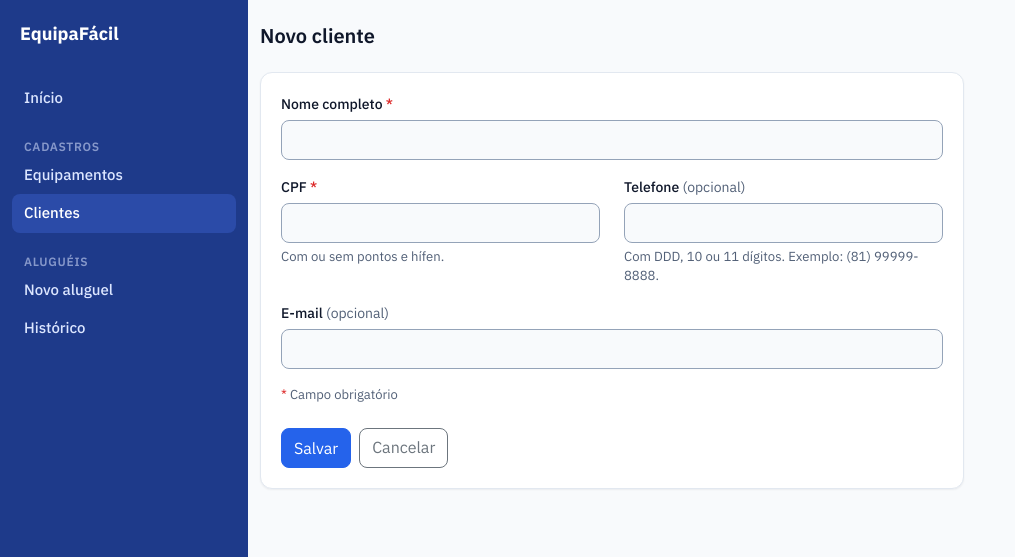
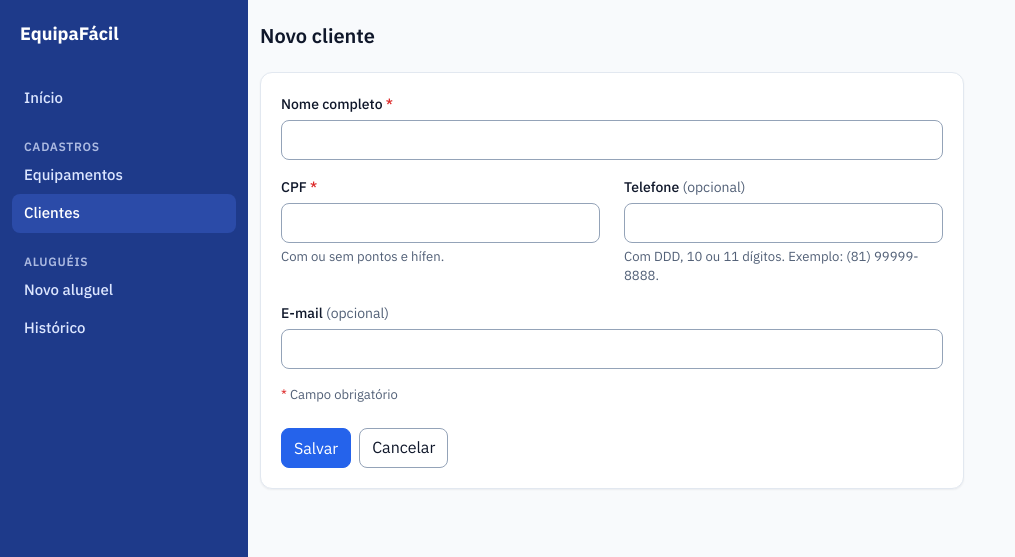
Before and after one commit to RickelmeDSC/equipafacil, a Django app: page /clientes/novo/ in a window 1280 px wide. Shown: the top 557 px of the page, without its empty margins (0-1015 px from the left). Run offline with Django 5.2, Linux system fonts and the light colour scheme; the visitor is signed in with stand-in values (Sample User, id 1); parts of the project's set-up code (start-up, migrations or seed data) failed here and were passed over; some libraries are stand-ins or nearby versions.

Commit message:
fix: alinha historico, botoes e alertas ao design system
Ajustes de frontend da auditoria 16A (EQF-19), sem alterar arquivos .py,
rotas, contexto ou testes:

- F02: no desktop (>= 992px), cabecalhos, selo de situacao e botao da
  linha podem quebrar em duas linhas; o historico cabe em 1280px e a
  coluna Acoes (Registrar devolucao) fica visivel. Abaixo de 992px a
  tabela segue com rolagem interna. Valores das tabelas em Plex Sans com
  tabular-nums (mono so para codigo e CPF). O ponto do selo fica colado
  a primeira palavra quando o texto quebra.
- F01: includes/campo.html agrupa os erros em um bloco com id
  "<auto_id>_error", o id que o Django 5.2 poe no aria-describedby.
- F03: btn-outline-secondary com os tokens (text, surface,
  border-strong); desabilitado em surface-2 e muted.
- F05/F06: alertas, textos de enfase e erro de campo com os tokens
  -soft/-text; linhas de tabela e campos em surface.
- F07/F08: contraste dos titulos de grupo do menu, do cartao em
  destaque, da nota do login e do link de salto; total previsto em
  Plex Sans 20px, em uma linha.

Verificado: check, 377 testes (24 pulados no SQLite), ruff, black,
collectstatic com manifest de producao e render das 10 telas de 320 a
1440px, sem rolagem horizontal nem erro de console.

Co-Authored-By: Claude Opus 5.5 <noreply@anthropic.com>

```diff
--- a/static/css/app.css
+++ b/static/css/app.css
@@ -147,6 +147,33 @@
   --bs-body-font-size: 0.9375rem;
   --bs-link-color: var(--ef-primary);
   --bs-link-hover-color: var(--ef-primary-hover);
+  /* O <a> do Bootstrap lê a versão RGB destas cores; sem ela, o link puro
+   * (ex.: "Ir para o conteúdo") ficava no azul padrão #0d6efd. */
+  --bs-link-color-rgb: 37, 99, 235;
+  --bs-link-hover-color-rgb: 29, 78, 216;
+
+  /* Alertas e textos de ênfase (design system, componente Alert): fundo
+   * "-soft" e texto "-text" dos tokens, em vez da paleta padrão do Bootstrap
+   * (ciano, amarelo). "info" usa o azul principal, como no design system. */
+  --bs-primary-text-emphasis: var(--ef-primary);
+  --bs-primary-bg-subtle: var(--ef-primary-soft);
+  --bs-primary-border-subtle: var(--ef-primary-soft);
+  --bs-info-text-emphasis: var(--ef-primary);
+  --bs-info-bg-subtle: var(--ef-primary-soft);
+  --bs-info-border-subtle: var(--ef-primary-soft);
+  --bs-success-text-emphasis: var(--ef-success-text);
+  --bs-success-bg-subtle: var(--ef-success-soft);
+  --bs-success-border-subtle: var(--ef-success-soft);
+  --bs-warning-text-emphasis: var(--ef-warning-text);
+  --bs-warning-bg-subtle: var(--ef-warning-soft);
+  --bs-warning-border-subtle: var(--ef-warning-soft);
+  --bs-danger-text-emphasis: var(--ef-danger-text);
+  --bs-danger-bg-subtle: var(--ef-danger-soft);
+  --bs-danger-border-subtle: var(--ef-danger-soft);
+
+  /* Erro de campo (FormField): mensagem em danger-text, borda em danger. */
+  --bs-form-invalid-color: var(--ef-danger-text);
+  --bs-form-invalid-border-color: var(--ef-danger);
 }
 
 body {
@@ -171,6 +198,27 @@ body {
   --bs-btn-active-color: #fff;
 }
 
+/* Botão secundário (Voltar, Editar, Ações, Cancelar): texto principal sobre
+ * surface e borda border-strong, como no design system. O cinza padrão do
+ * Bootstrap (#6c757d) deixava o botão habilitado com cara de desabilitado; o
+ * desabilitado agora tem fundo surface-2, texto muted e a opacidade do
+ * Bootstrap. */
+.btn-outline-secondary {
+  --bs-btn-color: var(--ef-text);
+  --bs-btn-bg: var(--ef-surface);
+  --bs-btn-border-color: var(--ef-border-strong);
+  --bs-btn-hover-color: var(--ef-text);
+  --bs-btn-hover-bg: var(--ef-surface-2);
+  --bs-btn-hover-border-color: var(--ef-border-strong);
+  --bs-btn-focus-shadow-rgb: 37, 99, 235;
+  --bs-btn-active-color: var(--ef-text);
+  --bs-btn-active-bg: var(--ef-surface-2);
+  --bs-btn-active-border-color: var(--ef-border-strong);
+  --bs-btn-disabled-color: var(--ef-muted);
+  --bs-btn-disabled-bg: var(--ef-surface-2);
+  --bs-btn-disabled-border-color: var(--ef-border);
+}
+
 .btn,
 .form-control,
 .form-select {
@@ -242,7 +297,8 @@ body {
   font-weight: 600;
   letter-spacing: 0.06em;
   text-transform: uppercase;
-  color: rgba(220, 230, 255, 0.55);
+  /* sidebar-text a 75%, como o nav-label do design system (~5,4:1). */
+  color: rgba(220, 230, 255, 0.75);
 }
 
 .eqf-item-do-menu {
--- a/templates/includes/campo.html
+++ b/templates/includes/campo.html
@@ -14,15 +14,23 @@ no fim do formulário, uma vez — ver includes/legenda_obrigatorio.html).
 Opcional: "(opcional)" em texto apagado.
 
 Os textos de erro são os do backend. "ajuda" é texto do frontend, opcional.
+
+Os erros ficam num único bloco com id "<auto_id>_error": é o id que o Django
+5.2 põe no aria-describedby do campo com erro, para o leitor de tela anunciar a
+mensagem junto com o campo.
 {% endcomment %}
 <div class="mb-3">
   <label class="form-label" for="{{ campo.id_for_label }}">
     {{ campo.label }}{% if campo.field.required %} <span class="eqf-obrigatorio" aria-hidden="true">*</span>{% else %} <span class="eqf-opcional">(opcional)</span>{% endif %}
   </label>
   {{ campo }}
-  {% for erro in campo.errors %}
-    <div class="invalid-feedback d-block">{{ erro }}</div>
-  {% endfor %}
+  {% if campo.errors %}
+    <div class="invalid-feedback d-block"{% if campo.auto_id %} id="{{ campo.auto_id }}_error"{% endif %}>
+      {% for erro in campo.errors %}
+        <div>{{ erro }}</div>
+      {% endfor %}
+    </div>
+  {% endif %}
   {% if campo.help_text %}
     <div class="form-text">{{ campo.help_text }}</div>
   {% endif %}
--- a/templates/registration/login.html
+++ b/templates/registration/login.html
@@ -36,7 +36,7 @@ Sem barra lateral: sobrescreve o bloco "corpo" inteiro de base.html.
       </div>
     </div>
 
-    <p class="text-center text-white-50 small mt-3 mb-0">
+    <p class="text-center text-white opacity-75 small mt-3 mb-0">
       As contas são criadas pelo administrador do sistema.
     </p>
   </div>
```
Also changed, not shown: other parts of static/css/app.css (+41 -12 lines).
